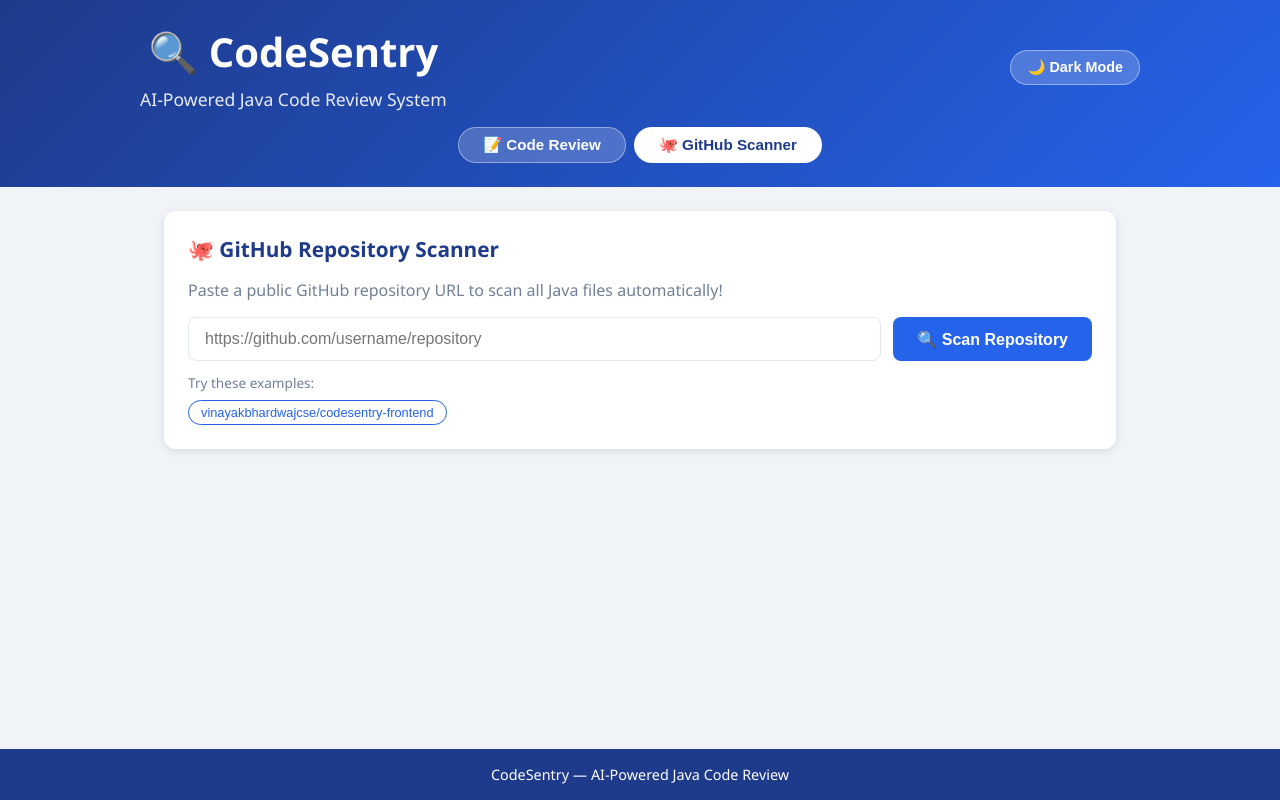
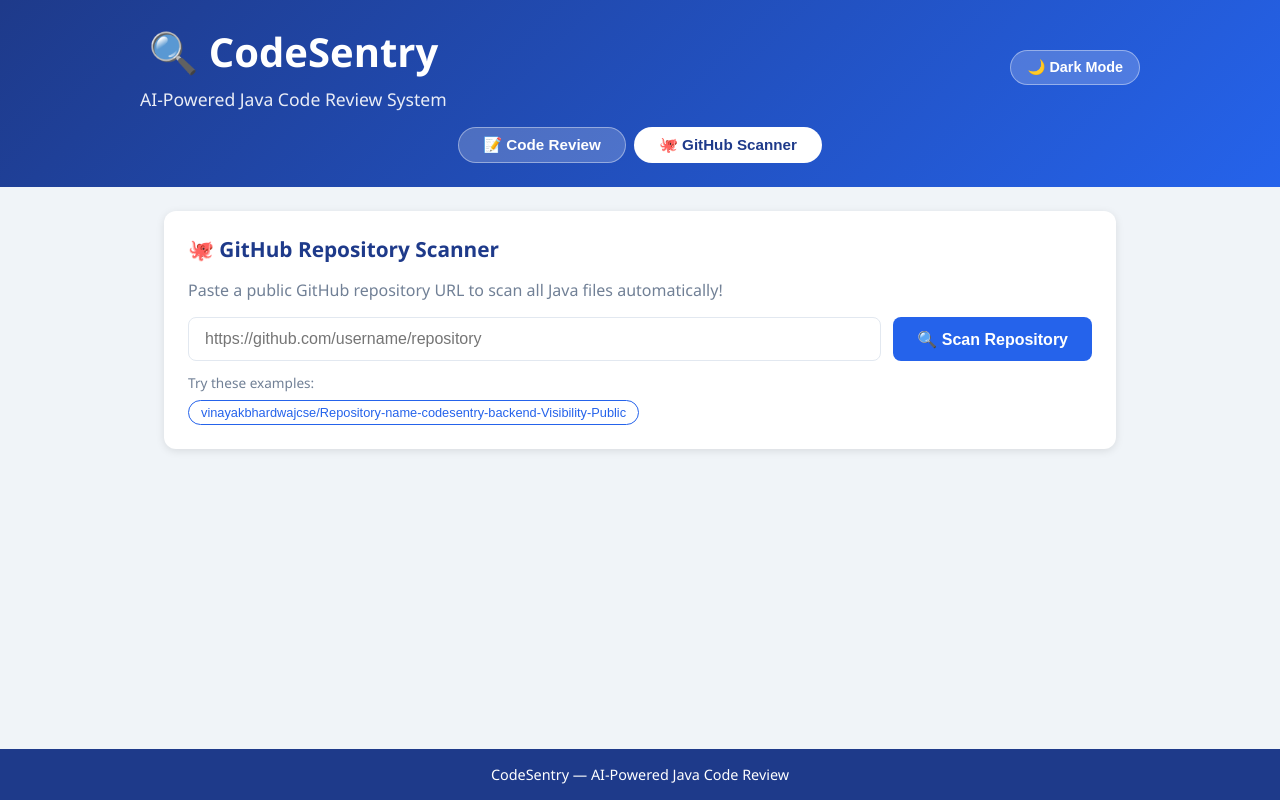
Before and after one commit to vinayakbhardwajcse/-codesentry-frontend, a React (Create React App) app: page / in a window 1280 px wide. Both pictures are taken after a click on the button "🐙 GitHub Scanner". Built offline with nearby package versions, Linux system fonts and the light colour scheme.

Commit message:
Fix example repo URL

```diff
--- a/src/components/GitHubScanner.js
+++ b/src/components/GitHubScanner.js
@@ -103,7 +103,7 @@
             Try these examples:
           </p>
           {[
-            'https://github.com/vinayakbhardwajcse/codesentry-frontend',
+            'https://github.com/vinayakbhardwajcse/Repository-name-codesentry-backend-Visibility-Public',
           ].map((url) => (
             <button
               key={url}
```
